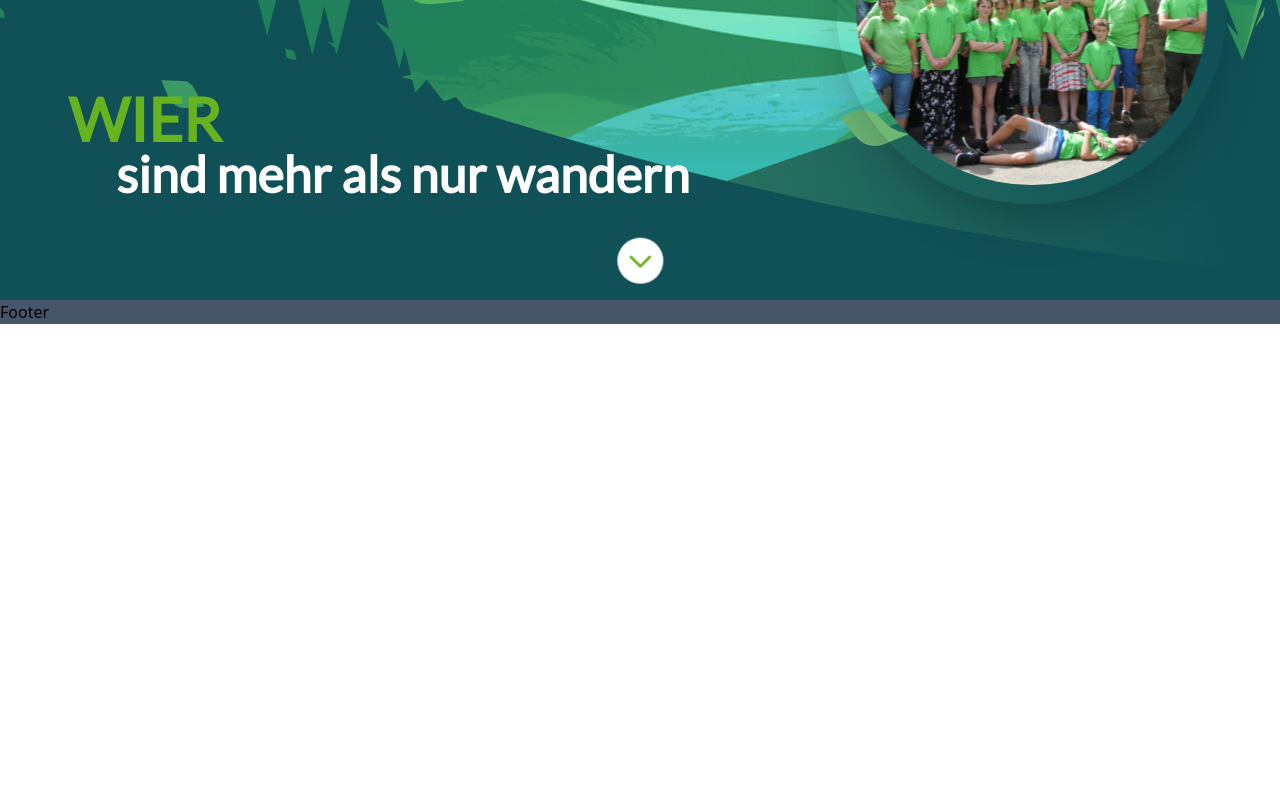
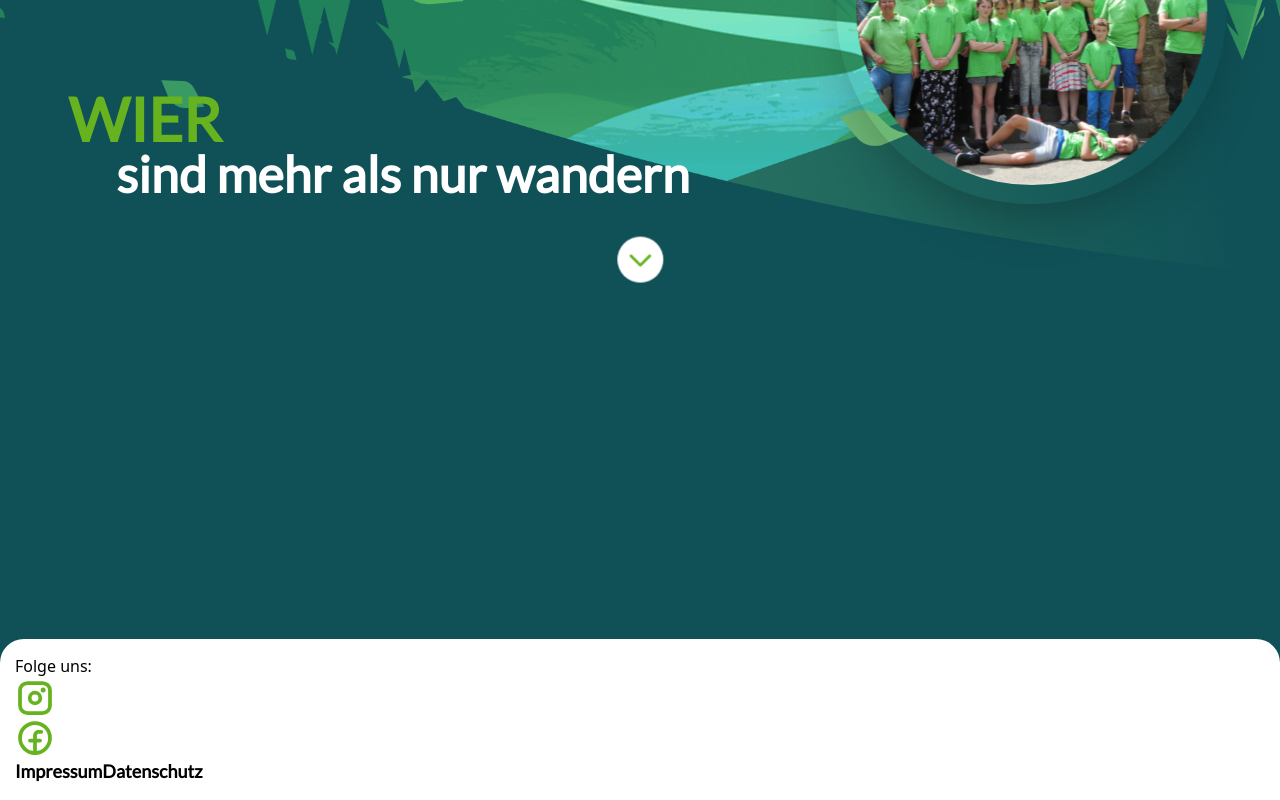
Before and after one commit to TobiasLueger/Jugend-Eifelverein-Website, a React (Vite) app: page / in a window 1280 px wide. Shown: the part 500-1300 px from the top of the page. Before the commit the page ends 824 px from the top, so only its background shows below. Built offline with nearby package versions, Linux system fonts and the light colour scheme.

Commit message:
[TASK] work on footer

```diff
--- a/index.html
+++ b/index.html
@@ -1,8 +1,8 @@
 <!DOCTYPE html>
-<html lang="en">
+<html lang="de">
 	<head>
 		<meta charset="UTF-8" />
-		<link rel="icon" type="image/svg+xml" href="/src/favicon.svg" />
+		<link rel="icon" type="image/svg+xml" href="/src/images/wier-logo.jpeg" />
 		<meta name="viewport" content="width=device-width, initial-scale=1.0" />
 		<title>Wanderjugend im Eifelverein Rheinbach</title>
 
@@ -13,7 +13,7 @@
 			rel="stylesheet"
 		/>
 	</head>
-	<body>
+	<body style="scroll-behavior: smooth">
 		<div id="root"></div>
 		<script type="module" src="/src/main.tsx"></script>
 	</body>
--- a/src/App.tsx
+++ b/src/App.tsx
@@ -30,15 +30,15 @@ const App: React.FC<footerProps> = () => {
 	}, []);
  */
 	return (
-		<div className="App bg-white h-screen">
+		<div className="App bg-white relative">
 			<Header />
 			<Routes>
 				<Route path="*" element={<NotFound />} />
 				<Route path="/" element={<Home />} />
-				<Route path="/about" element={<About />} />
+				<Route path="/ueber-uns" element={<About />} />
 				<Route path="/events" element={<Events />} />
-				<Route path="/news" element={<News />} />
-				<Route path="/members" element={<Member />} />
+				<Route path="/berichte" element={<News />} />
+				<Route path="/mitglied-werden" element={<Member />} />
 			</Routes>
 			<Footer />
 		</div>
--- a/src/components/Footer/Footer.tsx
+++ b/src/components/Footer/Footer.tsx
@@ -1,9 +1,34 @@
 import React, { useState, useEffect } from "react";
+import { Link } from "react-router-dom";
+import { InstagramLogo, FacebookLogo } from "phosphor-react";
 
 export default function Footer() {
 	return (
-		<footer className="w-full bg-slate-600">
-			<p>Footer</p>
+		<footer className="w-full bg-white absolute bottom-0 left-2/4 -translate-x-1/2 fixed w-11/12 rounded-t-3xl p-[15px]">
+			<div>
+				<h3>Folge uns:</h3>
+				<a href="https://www.instagram.com/eifeljugendrheinbach/">
+					<InstagramLogo size={40} color="#67B31F" weight="bold" />
+				</a>
+
+				<a href="">
+					<FacebookLogo size={40} color="#67B31F" weight="bold" />
+				</a>
+			</div>
+
+			<Link
+				className="font-lato font-bold text-[20px] lg:text-[18px]"
+				to="/about"
+			>
+				Impressum
+			</Link>
+
+			<Link
+				className="font-lato font-bold text-[20px] lg:text-[18px]"
+				to="/about"
+			>
+				Datenschutz
+			</Link>
 		</footer>
 	);
 }
--- a/src/components/Header/Header.tsx
+++ b/src/components/Header/Header.tsx
@@ -9,7 +9,6 @@ const Header = ({}) => {
 	const [isActive, setActive] = useState(false);
 
 	const toggleClass = (state = undefined) => {
-		console.log("isActive", state, isActive);
 		setActive(state === undefined ? !isActive : state);
 	};
 
@@ -40,7 +39,7 @@ const Header = ({}) => {
 	// const data = getData;
 
 	return (
-		<header className="bg-white h-24  text-black flex items-center left-2/4 -translate-x-1/2 fixed w-11/12 rounded-b-3xl rounded-br-3xl p-[15px] z-[100]">
+		<header className="bg-white h-24  text-black flex items-center left-2/4 -translate-x-1/2 fixed w-11/12 rounded-b-3xl p-[15px] z-[100]">
 			<div className="flex items-center w-full justify-between lg:justify-start">
 				<a href="/" className="flex items-center h-full mr-[50px]">
 					<img
@@ -62,24 +61,24 @@ const Header = ({}) => {
 				<div
 					className={
 						isActive
-							? "block fixed h-screen bg-white pt-24 top-0 -z-[1] -left-[32px] navi-w flex justify-center"
+							? "block fixed h-screen bg-white pt-24 lg:p-0 top-0 -z-[1] -left-[32px] navi-w lg:flex justify-center"
 							: "hidden lg:flex lg:w-full items-center justify-between"
 					}
 				>
-					<div className="h-fit top-[20%] relative lg:flex flex-row lg:w-full lg:justify-between">
+					<div className="h-fit lg:h-auto top-[20%] relative lg:flex flex-row lg:w-full lg:justify-between">
 						<nav>
 							<ul
 								className={
 									isActive
-										? "flex flex-col items-center justify-between h-full"
+										? "flex flex-col lg:flex-row items-center justify-between h-full"
 										: "flex items-center justify-between h-full"
 								}
 							>
 								<li className="lg:ml-12 mb-5 lg:mb-0">
 									<Link
 										className="font-lato font-bold text-[20px] lg:text-[18px]"
-										to="/about"
-										onClick={() => toggleClass()}
+										to="/ueber-uns"
+										onClick={() => toggleClass(false)}
 									>
 										Über Uns
 									</Link>
@@ -88,7 +87,7 @@ const Header = ({}) => {
 									<Link
 										className="font-lato font-bold text-[20px] lg:text-[18px]"
 										to="/events"
-										onClick={() => toggleClass()}
+										onClick={() => toggleClass(false)}
 									>
 										Events
 									</Link>
@@ -96,8 +95,8 @@ const Header = ({}) => {
 								<li className="lg:ml-12 mb-5 lg:mb-0">
 									<Link
 										className="font-lato font-bold text-[20px] lg:text-[18px]"
-										to="/news"
-										onClick={() => toggleClass()}
+										to="/berichte"
+										onClick={() => toggleClass(false)}
 									>
 										Berichte
 									</Link>
@@ -105,8 +104,8 @@ const Header = ({}) => {
 								<li className="lg:ml-12 mb-5 lg:mb-0">
 									<Link
 										className="font-lato font-bold text-[20px] lg:text-[18px]"
-										to="/members"
-										onClick={() => toggleClass()}
+										to="/mitglied-werden"
+										onClick={() => toggleClass(false)}
 									>
 										Mitglied werden
 									</Link>
@@ -126,7 +125,7 @@ const Header = ({}) => {
 						<a
 							href="/login"
 							className="flex justify-center items-center justify-self-end font-bold rounded-full bg-green-700 text-white py-[12px] px-[70px] lg:mr-[16px] lg:ml-24"
-							onClick={() => toggleClass()}
+							onClick={() => toggleClass(false)}
 						>
 							Login
 						</a>
--- a/src/components/Stage/Stage.tsx
+++ b/src/components/Stage/Stage.tsx
@@ -3,7 +3,11 @@ import { useState, useEffect } from "react";
 
 export default function Stage() {
 	function scrollDown() {
-		window.scrollTo(0, window.innerHeight);
+		window.scrollTo({
+			top: window.innerHeight,
+			left: 0,
+			behavior: "smooth",
+		});
 	}
 
 	return (
--- a/src/routes/home.tsx
+++ b/src/routes/home.tsx
@@ -4,6 +4,7 @@ export default function Home() {
 	return (
 		<main>
 			<Stage />
+			<div className="h-[500px] bg-[#105157]"></div>
 		</main>
 	);
 }
```
Also changed, not shown: src/lib/smoothScroll.js (added).
